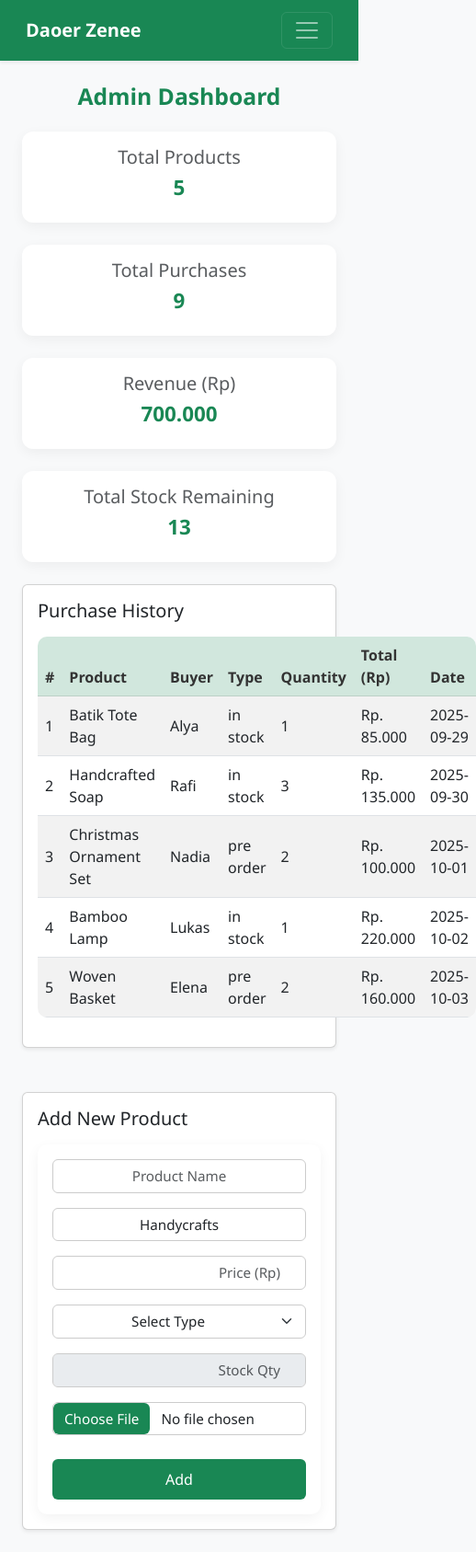
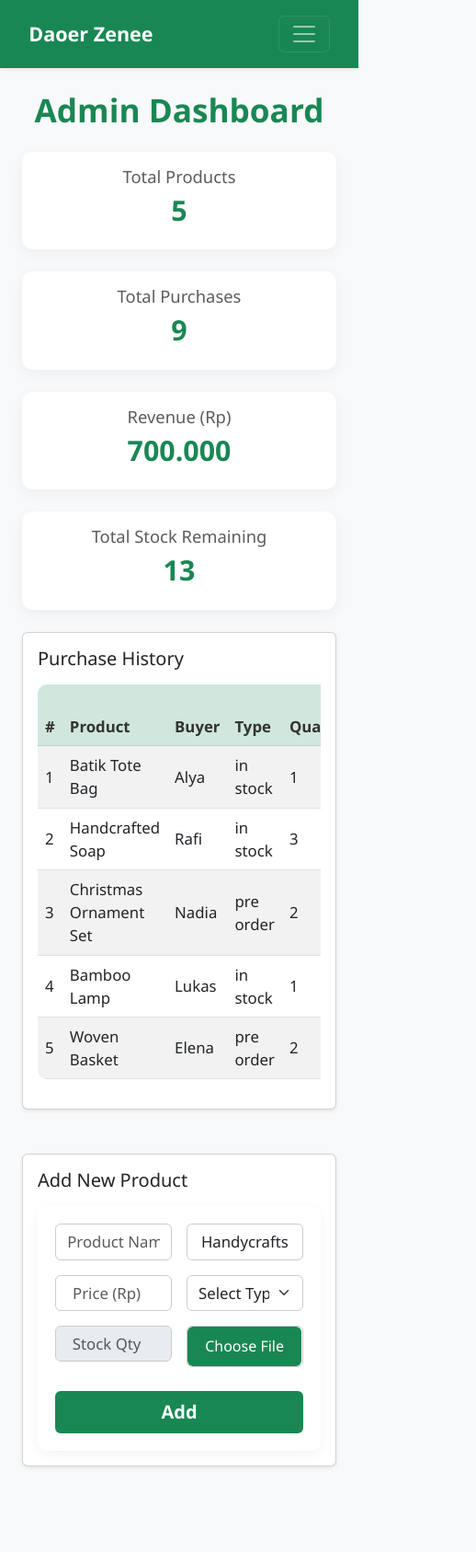
Before and after one commit to fountainnnnn/OSIP-lex-project, a plain HTML site: page Admin/index.html in a window 390 px wide. Shown: the whole page at 92% size, 518 px wide, since content can reach past the window. After the commit the page ends 1618 px from the top, so only its background shows below. Drawn offline with nearby package versions, Linux system fonts and the light colour scheme.

Commit message:
Mobile UI Update

```diff
--- a/Admin/index.html
+++ b/Admin/index.html
@@ -7,15 +7,15 @@
   <link rel="stylesheet" href="../Admin/style.css">
 </head>
 <body class="bg-light">
-<nav class="navbar navbar-expand-lg navbar-dark bg-success shadow-sm">
+<nav class="navbar navbar-expand-lg navbar-dark bg-success shadow-sm py-3">
   <div class="container">
-    <a class="navbar-brand fw-bold" href="/">Daoer Zenee</a>
+    <a class="navbar-brand fw-bold fs-4" href="/">Daoer Zenee</a>
     <button class="navbar-toggler" type="button" data-bs-toggle="collapse" data-bs-target="#navbarNav">
       <span class="navbar-toggler-icon"></span>
     </button>
 
     <div class="collapse navbar-collapse" id="navbarNav">
-      <ul class="navbar-nav ms-auto">
+      <ul class="navbar-nav ms-auto fs-5">
         <li class="nav-item"><a class="nav-link" href="/">Home</a></li>
         <li class="nav-item"><a class="nav-link active" href="/admin/">Admin</a></li>
       </ul>
@@ -28,7 +28,7 @@
 
   <!-- Dashboard Summary -->
   <div class="row g-4 mb-4 text-center">
-    <div class="col-md-3">
+    <div class="col-md-3 col-sm-6">
       <div class="card stat-card">
         <div class="card-body">
           <h5 class="text-muted">Total Products</h5>
@@ -37,7 +37,7 @@
       </div>
     </div>
 
-    <div class="col-md-3">
+    <div class="col-md-3 col-sm-6">
       <div class="card stat-card">
         <div class="card-body">
           <h5 class="text-muted">Total Purchases</h5>
@@ -46,7 +46,7 @@
       </div>
     </div>
 
-    <div class="col-md-3">
+    <div class="col-md-3 col-sm-6">
       <div class="card stat-card">
         <div class="card-body">
           <h5 class="text-muted">Revenue (Rp)</h5>
@@ -55,7 +55,7 @@
       </div>
     </div>
 
-    <div class="col-md-3">
+    <div class="col-md-3 col-sm-6">
       <div class="card stat-card">
         <div class="card-body">
           <h5 class="text-muted">Total Stock Remaining</h5>
@@ -69,6 +69,7 @@
   <div class="card shadow-sm mb-5">
     <div class="card-body">
       <h5 class="card-title mb-3">Purchase History</h5>
+      <div class="table-responsive">
         <table class="table table-hover table-striped align-middle">
           <thead class="table-success">
             <tr>
@@ -87,6 +88,7 @@
         </table>
       </div>
     </div>
+  </div>
 
   <!-- Add Product Form -->
   <div class="card shadow-sm">
@@ -94,33 +96,33 @@
       <h5 class="card-title mb-3">Add New Product</h5>
       <form id="productForm" enctype="multipart/form-data">
         <div class="row g-3">
-          <div class="col-md-3">
+          <div class="col-md-3 col-6">
             <input type="text" id="name" class="form-control" placeholder="Product Name" required>
           </div>
-          <div class="col-md-2">
+          <div class="col-md-2 col-6">
             <input type="text" id="category" class="form-control" placeholder="Category" value="Handycrafts">
           </div>
-          <div class="col-md-2">
+          <div class="col-md-2 col-6">
             <input type="number" id="price" class="form-control" placeholder="Price (Rp)" required>
           </div>
-          <div class="col-md-2">
+          <div class="col-md-2 col-6">
             <select id="type" class="form-select" required>
               <option value="" disabled selected>Select Type</option>
               <option value="in-stock">Stocked</option>
               <option value="pre-order">Pre-order</option>
             </select>
           </div>
-          <div class="col-md-2">
+          <div class="col-md-2 col-6">
             <input type="number" id="stock" class="form-control" placeholder="Stock Qty" disabled>
           </div>
-          <div class="col-md-1">
+          <div class="col-md-1 col-6">
             <input type="file" id="imgFile" accept="image/*" class="form-control" required>
           </div>
         </div>
 
         <div class="row mt-3">
           <div class="col text-end">
-            <button type="submit" class="btn btn-success px-4">Add</button>
+            <button type="submit" class="btn btn-success px-4 py-2 fs-5">Add</button>
           </div>
         </div>
       </form>
--- a/Admin/style.css
+++ b/Admin/style.css
@@ -6,14 +6,24 @@ body {
 
 /* Navbar */
 .navbar {
-  padding: 0.8rem 1rem;
+  padding: 1.2rem 1rem;
   box-shadow: 0 2px 8px rgba(0, 0, 0, 0.08);
+}
+
+.navbar-brand {
+  font-size: 1.5rem;
+}
+
+.navbar-nav .nav-link {
+  font-size: 1.1rem;
+  padding: 0.6rem 1rem;
 }
 
 /* Dashboard */
 .main-content h2 {
   font-weight: 700;
   color: #198754;
+  font-size: 2rem;
 }
 
 .stat-card {
@@ -28,26 +38,37 @@ body {
   transform: translateY(-4px);
 }
 
+.stat-card h5 {
+  font-size: 1.1rem;
+}
+
+.stat-card h2 {
+  font-size: 1.8rem;
+}
+
 /* Table */
 .table {
   border-radius: 10px;
   overflow: hidden;
   background-color: #fff;
+  font-size: 1rem;
 }
 
 .table th {
   font-weight: 600;
   color: #333;
+  font-size: 1.05rem;
 }
 
 .table td {
   vertical-align: middle;
+  font-size: 1rem;
 }
 
 /* Add Product Form */
 #productForm {
   background: #fff;
-  padding: 1.5rem;
+  padding: 1.8rem;
   border-radius: 10px;
   box-shadow: 0 4px 14px rgba(0, 0, 0, 0.05);
 }
@@ -57,7 +78,8 @@ body {
   border-radius: 6px;
   border: 1px solid #ccc;
   transition: 0.2s;
-  font-size: 0.95rem;
+  font-size: 1rem;
+  text-align: center;
 }
 
 #productForm input:focus,
@@ -67,66 +89,44 @@ body {
 }
 
 #productForm button {
-  font-weight: 500;
+  font-weight: 600;
   border-radius: 6px;
-  padding: 0.6rem 1.2rem;
+  padding: 0.7rem 1.5rem;
   background-color: #198754;
   border: none;
   transition: background-color 0.2s ease-in-out;
+  font-size: 1.1rem;
 }
 
 #productForm button:hover {
   background-color: #157347;
 }
 
-.stock-qty {
-    max-width: 8rem !important;
-}
-
 /* File Upload */
 #imgFile {
   border: 1px solid #ccc;
   border-radius: 6px;
-  /* padding: 0.4rem; */
   background-color: #fff;
+  text-align: center;
+  font-size: 1rem;
 }
 
 #imgFile::file-selector-button {
   background-color: #198754;
   color: #fff;
   border: none;
-  /* padding: 0.5rem 1rem; */
+  padding: 0.6rem 1.2rem;
   border-radius: 6px;
   cursor: pointer;
   transition: background-color 0.2s ease-in-out;
+  font-size: 1rem;
 }
-
 
 #imgFile::file-selector-button:hover {
   background-color: #157347;
 }
 
-#imgFile > #fileLabel {
-    font-size: 2px !important;
-}
-
-/* Form Layout */
-#productForm .row > div {
-  display: flex;
-  flex-direction: column;
-}
-
-#productForm input[type="number"] {
-  text-align: right;
-}
-
-#productForm input,
-#productForm select {
-  text-align: center; /* ensures typed text also centers */
-}
-
-
-/* Responsive */
+/* Responsive Layout */
 @media (max-width: 992px) {
   #productForm .row > div {
     flex-direction: column;
@@ -137,14 +137,57 @@ body {
     width: 100%;
     margin-top: 10px;
   }
+
+  .stat-card h2 {
+    font-size: 1.6rem;
+  }
 }
 
 @media (max-width: 768px) {
+  .navbar {
+    padding: 1.2rem;
+  }
+
+  .navbar-brand {
+    font-size: 1.7rem;
+  }
+
+  .navbar-nav .nav-link {
+    font-size: 1.2rem;
+  }
+
+  .main-content h2 {
+    font-size: 2.2rem;
+  }
+
+  .stat-card h5 {
+    font-size: 1.15rem;
+  }
+
   .stat-card h2 {
-    font-size: 1.4rem;
+    font-size: 1.9rem;
   }
 
   #productForm {
-    padding: 1rem;
+    padding: 1.2rem;
+  }
+
+  #productForm input,
+  #productForm select {
+    font-size: 1.05rem;
+  }
+
+  #productForm button {
+    font-size: 1.15rem;
+    padding: 0.8rem;
+  }
+
+  .table {
+    font-size: 1.05rem;
+  }
+
+  .table th,
+  .table td {
+    font-size: 1.05rem;
   }
 }
--- a/style.css
+++ b/style.css
@@ -3,12 +3,30 @@ body {
 }
 
 .main-content {
-    padding-top: 5rem !important;
+  padding-top: 6rem !important;
 }
 
+/* Navbar */
+.navbar {
+  position: fixed;
+  min-width: 100%;
+  z-index: 1000 !important;
+  font-size: 1.1rem;
+}
+
+.navbar-brand {
+  font-size: 1.5rem !important;
+}
+
+.navbar-nav .nav-link {
+  padding: 0.6rem 1rem;
+}
+
+/* Cards */
 .card {
-  border-radius: 10px;
+  border-radius: 12px;
   transition: transform 0.2s ease-in-out;
+  font-size: 1.05rem;
 }
 
 .card:hover {
@@ -16,19 +34,88 @@ body {
 }
 
 .card img {
-  height: 220px;
+  height: 250px;
   object-fit: cover;
+  border-top-left-radius: 12px;
+  border-top-right-radius: 12px;
 }
 
+.card-body h5 {
+  font-size: 1.2rem;
+  font-weight: 600;
+}
+
+.card-body p {
+  font-size: 1rem;
+}
+
+.card .btn {
+  font-size: 1rem;
+  padding: 0.55rem 1.25rem;
+  border-radius: 8px;
+}
+
+/* Section Title */
 h2 {
   font-weight: bold;
   border-bottom: 3px solid #000;
   display: inline-block;
-  padding-bottom: 5px;
+  padding-bottom: 6px;
+  font-size: 1.8rem;
 }
 
-.navbar {
-    position: fixed;
-    min-width: 100%;
-    z-index: 1000 !important;
+/* Mobile Adjustments */
+@media (max-width: 992px) {
+  .navbar {
+    padding: 1rem;
+  }
+
+  .navbar-brand {
+    font-size: 1.7rem !important;
+  }
+
+  .navbar-nav .nav-link {
+    font-size: 1.1rem;
+  }
+
+  .card img {
+    height: 230px;
+  }
+
+  .card-body h5 {
+    font-size: 1.15rem;
+  }
 }
+
+@media (max-width: 768px) {
+  .main-content {
+    padding-top: 6.5rem !important;
+  }
+
+  #productList {
+    display: grid;
+    grid-template-columns: repeat(2, 1fr);
+    gap: 1.25rem;
+  }
+
+  .card {
+    font-size: 1.1rem;
+  }
+
+  .card img {
+    height: 200px;
+  }
+
+  .card-body h5 {
+    font-size: 1.25rem;
+  }
+
+  .card-body p,
+  .card .btn {
+    font-size: 1.05rem;
+  }
+
+  h2 {
+    font-size: 2rem;
+  }
+}
```
Also changed, not shown: index.html (+4 -3 lines), main.js (+100 -61 lines). Lines whose indentation alone changed are shown as unchanged.
